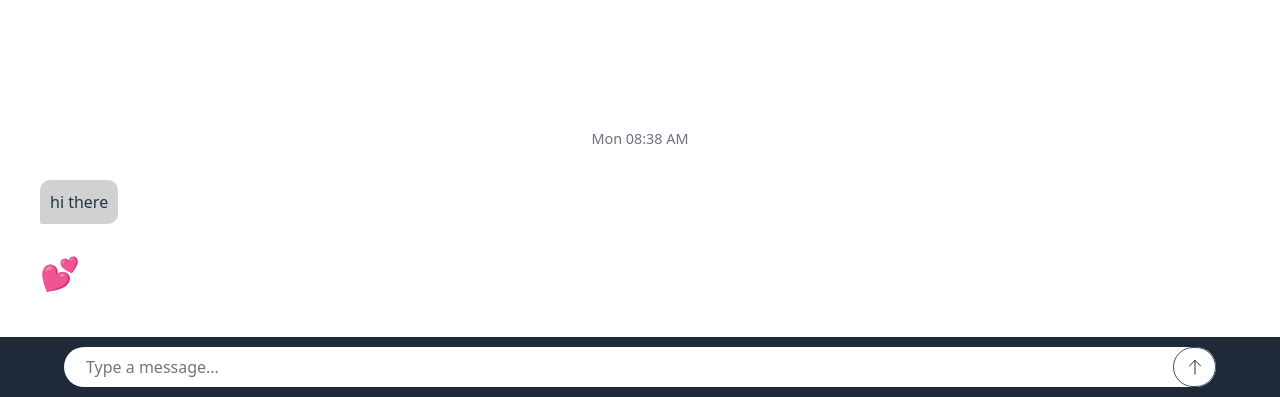
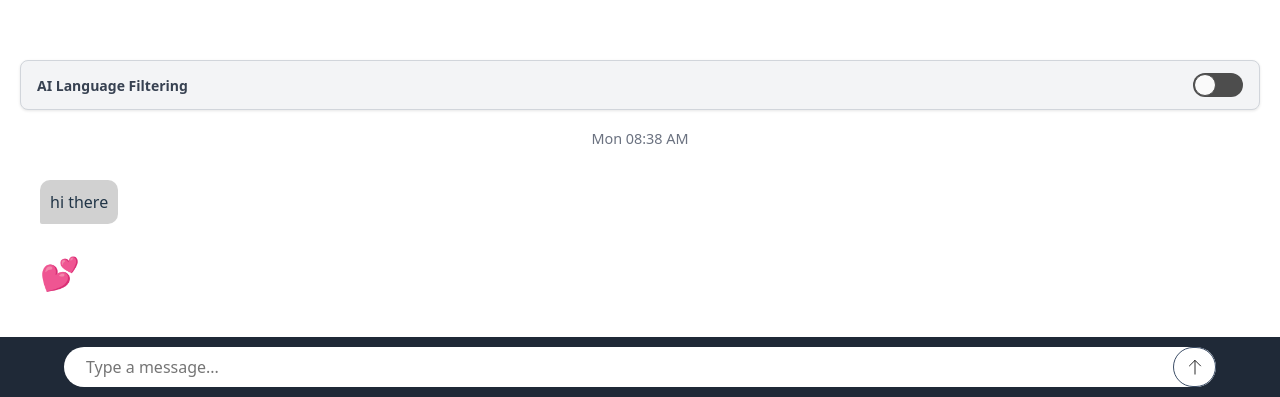
Before and after one commit to nikilok/chat-app, a React (Vite) app: page / in a window 1280 px wide. Shown: the part 403-800 px from the top of the page. Built offline with nearby package versions, Linux system fonts and the light colour scheme.

Commit message:
add a toggle to enable / disable ai language filtering
the toggle allows you to keep this feature off on older devices as it
takes a lot more time to execute the modal locally.

```diff
--- a/package.json
+++ b/package.json
@@ -21,7 +21,8 @@
 		"@tensorflow/tfjs": "^4.22.0",
 		"node-emoji": "^2.2.0",
 		"react": "^19.1.0",
-		"react-dom": "^19.1.0"
+		"react-dom": "^19.1.0",
+		"react-toggle": "^4.1.3"
 	},
 	"devDependencies": {
 		"@biomejs/biome": "1.9.4",
@@ -29,6 +30,7 @@
 		"@testing-library/react": "^16.3.0",
 		"@types/react": "^19.1.2",
 		"@types/react-dom": "^19.1.2",
+		"@types/react-toggle": "^4.0.5",
 		"@vitejs/plugin-react": "^4.4.1",
 		"@vitest/coverage-v8": "^2.1.8",
 		"@vitest/ui": "^2.1.8",
--- a/src/components/Chat/Chat.tsx
+++ b/src/components/Chat/Chat.tsx
@@ -2,6 +2,7 @@ import { useState, useRef, useEffect, useCallback, useMemo } from "react";
 import { useVirtualizer } from "@tanstack/react-virtual";
 import styles from "./Chat.module.css";
 import ChatBubble from "./ChatBubble";
+import ExperimentalAiFilter from "./ExperimentalAiFilter";
 import SendIcon from "../../assets/send.svg";
 import ClockIcon from "../../assets/clock.svg";
 import { useIsInAppropriate } from "./utils/useIsInAppropriate";
@@ -51,6 +52,7 @@ export default function Chat() {
 		},
 		{ text: "💕", source: "other", timeStamp: Date.now().toString() },
 	]);
+	const [isAiFilteringEnabled, setIsAiFilteringEnabled] = useState(false);
 	const { isLoading, isInAppropriate } = useIsInAppropriate();
 
 	const chatContainerRef = useRef<HTMLDivElement>(null);
@@ -115,7 +117,12 @@ export default function Chat() {
 		const message = target.elements.messageInput.value;
 
 		if (message.trim()) {
-			const isMessageInAppropriate = await isInAppropriate(message);
+			let isMessageInAppropriate = false;
+
+			if (isAiFilteringEnabled) {
+				isMessageInAppropriate = await isInAppropriate(message);
+			}
+
 			setMessages((s) => [
 				...s,
 				{
@@ -134,6 +141,11 @@ export default function Chat() {
 			{/* Virtual Chat Container */}
 			<div ref={chatContainerRef} className={styles.chatContainer}>
 				<div style={{ flex: 1 }} />
+
+				<ExperimentalAiFilter
+					isEnabled={isAiFilteringEnabled}
+					onToggle={setIsAiFilteringEnabled}
+				/>
 				<div
 					style={{
 						height: `${rowVirtualizer.getTotalSize()}px`,
--- /dev/null
+++ b/src/components/Chat/ExperimentalAiFilter.module.css
@@ -0,0 +1,24 @@
+.aiFilterContainer {
+	background-color: #f3f4f6;
+	border: 1px solid #d1d5db;
+	border-radius: 8px;
+	margin: 8px 0;
+	padding: 12px 16px;
+	box-shadow: 0 1px 3px rgba(0, 0, 0, 0.1);
+	position: sticky;
+	top: 0;
+	z-index: 10;
+}
+
+.toggleWrapper {
+	display: flex;
+	align-items: center;
+	justify-content: space-between;
+}
+
+.labelText {
+	color: #374151;
+	font-size: 14px;
+	font-weight: 600;
+	margin: 0;
+}
--- /dev/null
+++ b/src/components/Chat/ExperimentalAiFilter.tsx
@@ -0,0 +1,26 @@
+import styles from "./ExperimentalAiFilter.module.css";
+import Toggle from "react-toggle";
+import "react-toggle/style.css";
+
+interface ExperimentalAiFilterProps {
+	isEnabled: boolean;
+	onToggle: (enabled: boolean) => void;
+}
+
+export default function ExperimentalAiFilter({
+	isEnabled,
+	onToggle,
+}: ExperimentalAiFilterProps) {
+	return (
+		<div className={styles.aiFilterContainer}>
+			<div className={styles.toggleWrapper}>
+				<span className={styles.labelText}>AI Language Filtering</span>
+				<Toggle
+					checked={isEnabled}
+					icons={false}
+					onChange={(e) => onToggle(e.target.checked)}
+				/>
+			</div>
+		</div>
+	);
+}
```
Also changed, not shown: 1 other file (tests, documents, lock files or other folders).
